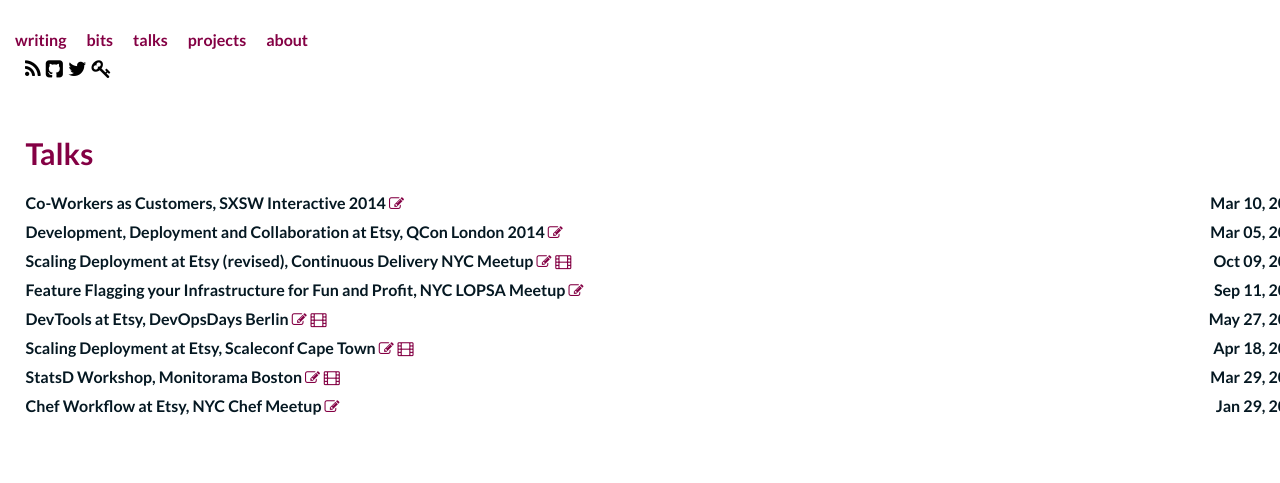
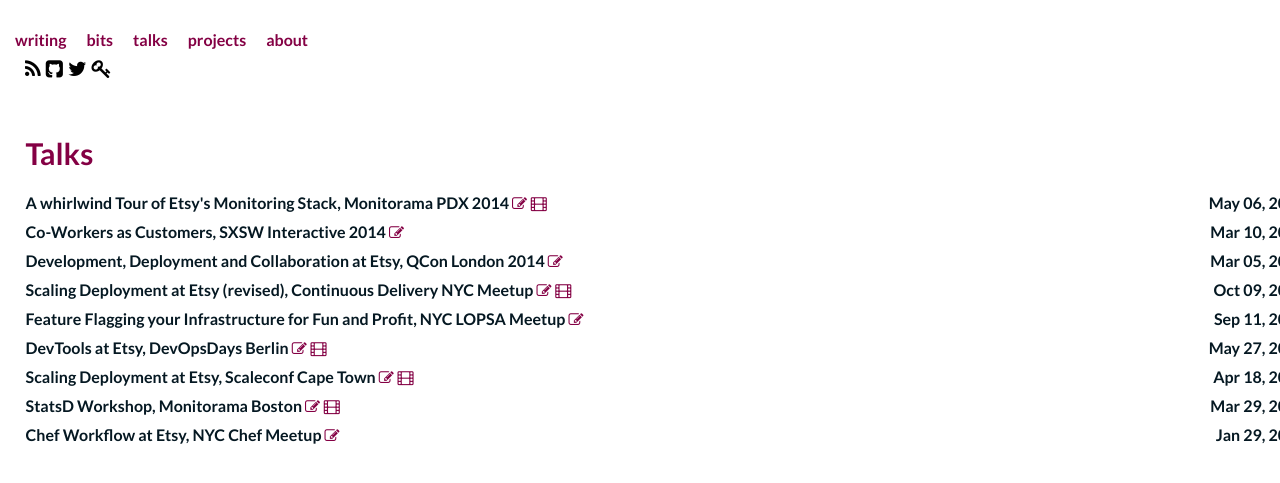
Before and after one commit to mrtazz/mrtazz.github.com, a Jekyll site: the page built from talks.md, in a window 1280 px wide. Shown: the top 483 px of the page. Built offline with Jekyll 4.4.1, drawn with Linux system fonts in a browser that asks for light colours; Markdown is read by kramdown in place of the engine named in the settings; comment, search, counter and statistics services are not loaded.

Commit message:
add monitorama talk

```diff
--- a/_data/talks.yml
+++ b/_data/talks.yml
@@ -1,3 +1,9 @@
+- title: A whirlwind Tour of Etsy's Monitoring Stack
+  url: https://speakerdeck.com/mrtazz/a-whirlwind-tour-of-etsys-monitoring-stack
+  video: https://vimeo.com/95247023
+  conference: Monitorama PDX 2014
+  date: May 06, 2014
+
 - title: Co-Workers as Customers
   url: https://speakerdeck.com/mrtazz/co-workers-as-customers-lessons-from-airbnb-and-etsy
   conference: SXSW Interactive 2014
```
